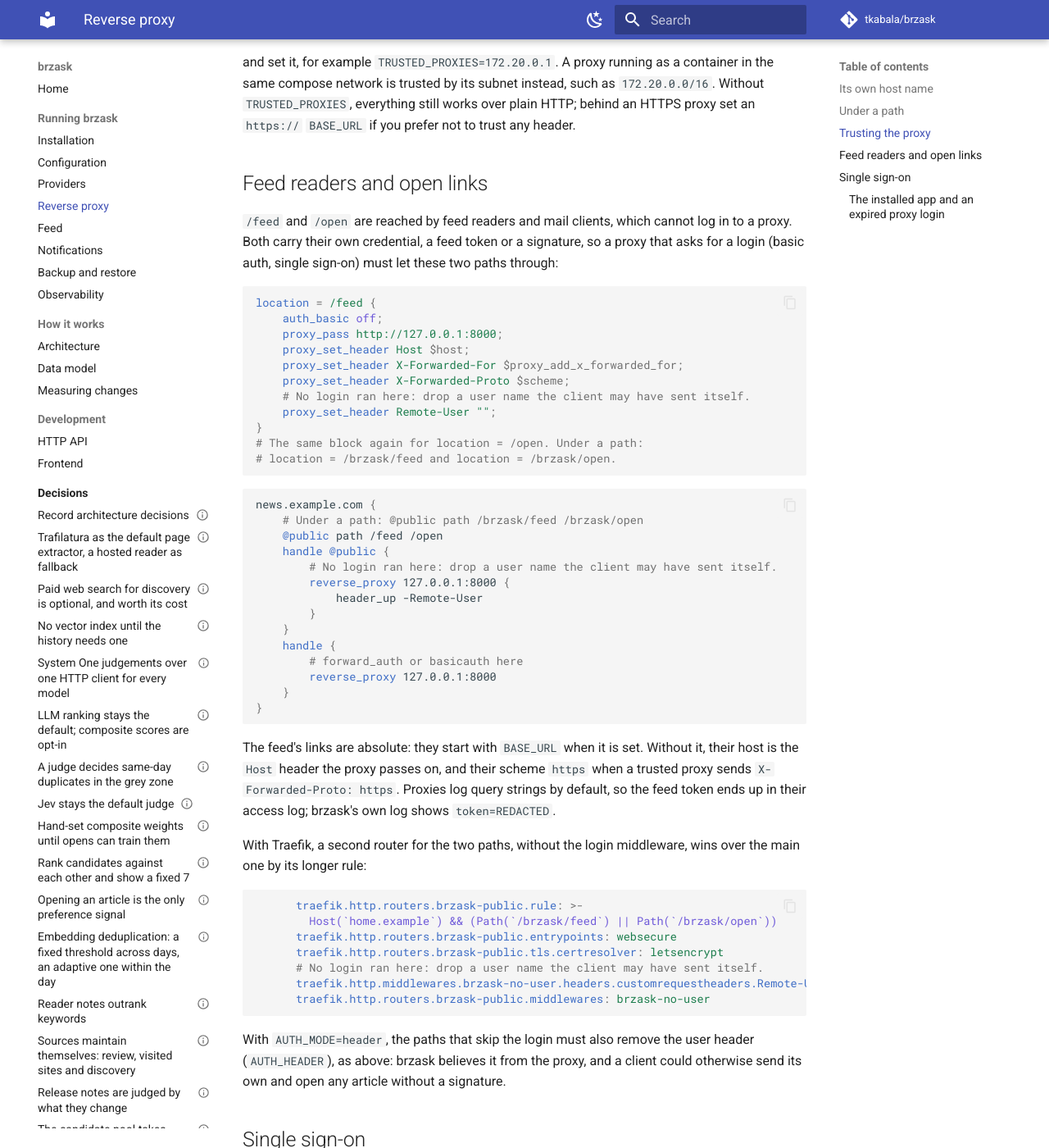
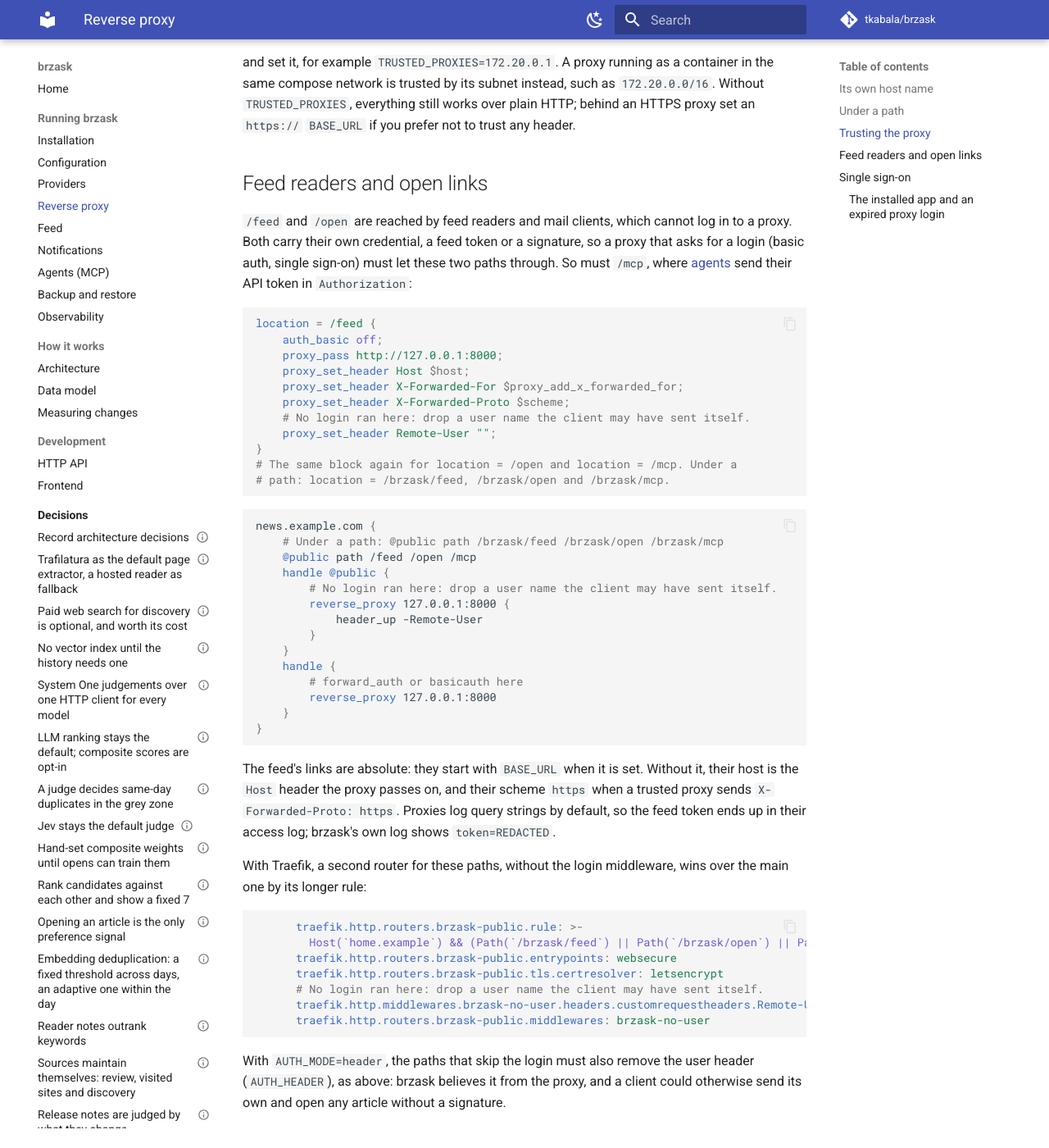
Before and after one commit to tkabala/brzask, an MkDocs documentation site: the page built from docs/reverse-proxy.md, in a window 1280 px wide and 1400 px high, scrolled down 1416 px. Shown: the whole window at 82% size. Built offline with MkDocs 1.6.1 and Material for MkDocs 9.7.7, drawn with Linux system fonts in a browser that asks for light colours; comment, search, counter and statistics services are not loaded.

Commit message:
docs: connect an agent over MCP
Co-Authored-By: Claude Opus 5.5 <noreply@anthropic.com>

````diff
--- a/docs/reverse-proxy.md
+++ b/docs/reverse-proxy.md
@@ -147,7 +147,8 @@ prefer not to trust any header.
 `/feed` and `/open` are reached by feed readers and mail clients, which cannot
 log in to a proxy. Both carry their own credential, a feed token or a
 signature, so a proxy that asks for a login (basic auth, single sign-on) must
-let these two paths through:
+let these two paths through. So must `/mcp`, where [agents](agents.md) send
+their API token in `Authorization`:
 
 ```nginx
 location = /feed {
@@ -159,14 +160,14 @@ location = /feed {
     # No login ran here: drop a user name the client may have sent itself.
     proxy_set_header Remote-User "";
 }
-# The same block again for location = /open. Under a path:
-# location = /brzask/feed and location = /brzask/open.
+# The same block again for location = /open and location = /mcp. Under a
+# path: location = /brzask/feed, /brzask/open and /brzask/mcp.
 ```
 
 ```caddyfile
 news.example.com {
-    # Under a path: @public path /brzask/feed /brzask/open
-    @public path /feed /open
+    # Under a path: @public path /brzask/feed /brzask/open /brzask/mcp
+    @public path /feed /open /mcp
     handle @public {
         # No login ran here: drop a user name the client may have sent itself.
         reverse_proxy 127.0.0.1:8000 {
@@ -186,12 +187,12 @@ scheme `https` when a trusted proxy sends `X-Forwarded-Proto: https`. Proxies lo
 feed token ends up in their access log; brzask's own log shows
 `token=REDACTED`.
 
-With Traefik, a second router for the two paths, without the login
+With Traefik, a second router for these paths, without the login
 middleware, wins over the main one by its longer rule:
 
 ```yaml
       traefik.http.routers.brzask-public.rule: >-
-        Host(`home.example`) && (Path(`/brzask/feed`) || Path(`/brzask/open`))
+        Host(`home.example`) && (Path(`/brzask/feed`) || Path(`/brzask/open`) || Path(`/brzask/mcp`))
       traefik.http.routers.brzask-public.entrypoints: websecure
       traefik.http.routers.brzask-public.tls.certresolver: letsencrypt
       # No login ran here: drop a user name the client may have sent itself.
--- a/mkdocs.yml
+++ b/mkdocs.yml
@@ -48,6 +48,7 @@ nav:
       - Reverse proxy: reverse-proxy.md
       - Feed: feed.md
       - Notifications: notifications.md
+      - Agents (MCP): agents.md
       - Backup and restore: backup.md
       - Observability: observability.md
   - How it works:
````
Also changed, not shown: README.md (+1 -1 lines), docs/agents.md (added, +85 -0 lines), docs/api.md (+3 -1 lines), docs/architecture.md (+1 -1 lines), docs/data-model.md (+7 -2 lines).
